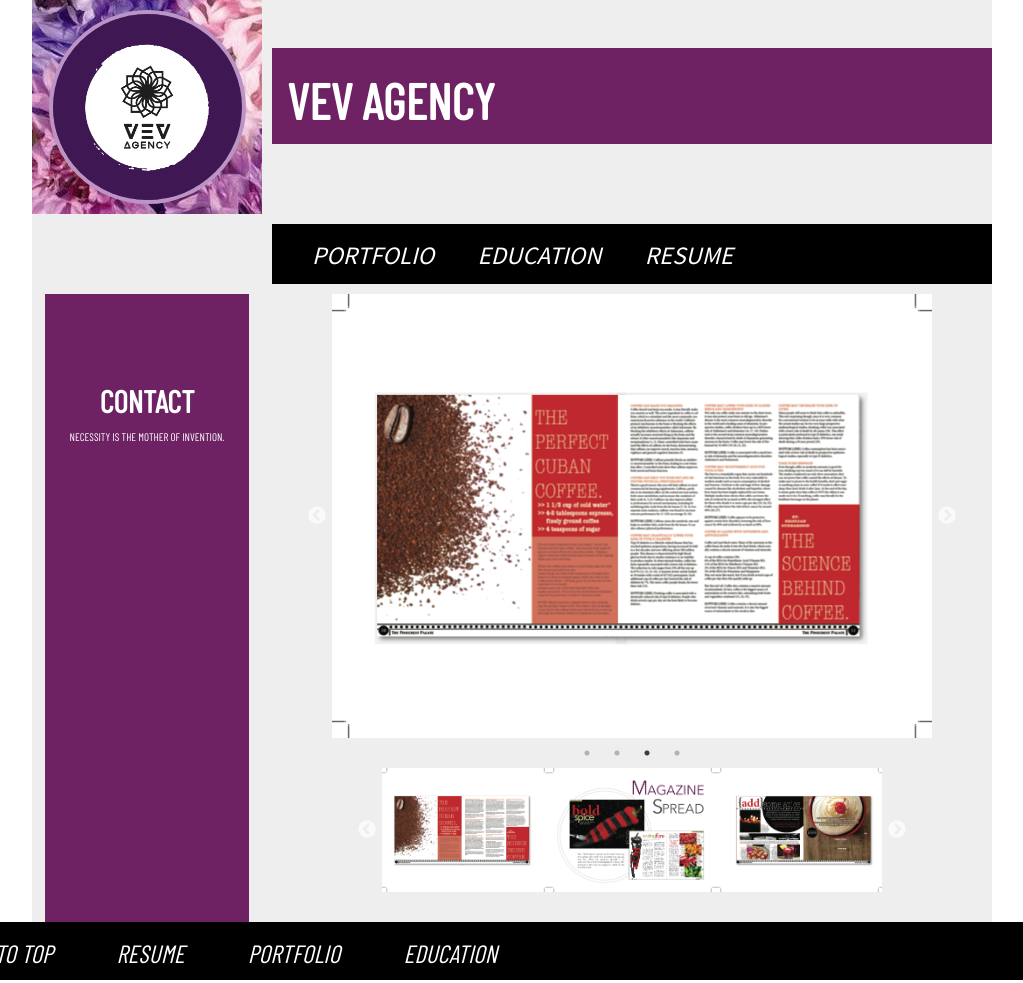
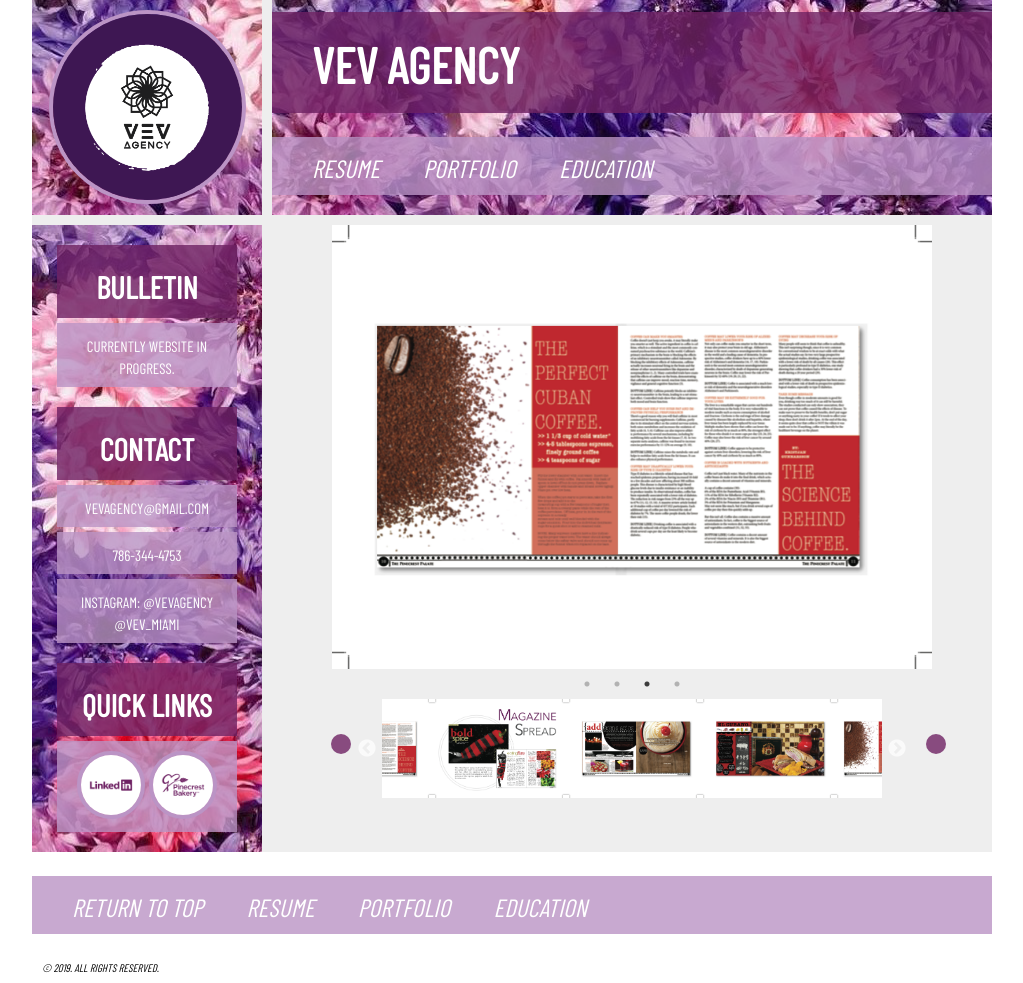
Before and after one commit to vevagency/github.io, a plain HTML site: page index.html in a window 1280 px wide. Shown: the top 983 px of the page, without its empty margins (128-1151 px from the left). Drawn offline with nearby package versions, Linux system fonts and the light colour scheme; files whose address does not match are found by name.

Commit message:
Homepage (Sidebar formatting)

```diff
--- a/css/base.css
+++ b/css/base.css
@@ -11,7 +11,6 @@
   grid-template-rows: repeat, (3, auto);
   grid-template-areas:
   "logo      header"
-  "sidebar   nav"
   "sidebar   content"
   }
 
@@ -20,8 +19,6 @@
   .logo {
     margin: 0 auto;
     padding: 10px;
-    /* width: 80%; */
-    /* text-align: center; */
     background-color: rgb(110,34,99);
     background: url(../image/brand/banner.jpg) repeat;
     max-height: 200px;
@@ -30,7 +27,6 @@
   .logo img {
     margin: 0 auto;
     width: 90%;
-    align: center;
     display: block;
     border-radius: 50%;
     border: 4px solid rgb(187,148,197);
@@ -39,18 +35,41 @@
   header {
     font-family: "Barlow Condensed", "Helvetica", sans-serif;
     font-variant-caps: all-small-caps;
-    font-size: 36px;
     /* color: rgb(244,79,172); */
-    /* background: url(../image/brand/banner-lotus.jpg) repeat; */
+    background: url(../image/brand/banner.jpg) repeat;
     width: 100%;
+    max-height: 215px;
   }
 
   h1 {
-    background-color: rgb(110,34,99);
-    padding-bottom: 10px;
-    padding-left: 15px;
+    font-size: 72px;
+    background-color: rgb(110,34,99, 0.8);
+    padding-left: 40px;
     color: white;
+    padding-bottom: 15px;
+    margin: 0;
+    margin-top: 12px;
   }
+
+  /* navigation */
+    nav {
+      font-size: 24px;
+      font-style: italic;
+      font-variant: all-small-caps;
+      text-align: left;
+      background-color: rgb(187,148,197, 0.8);
+    }
+
+    nav ul {
+      list-style-type: none;
+    }
+
+    nav li {
+      display: inline-block;
+      margin-right: 40px;
+      margin-top: 5px;
+      padding-bottom: 10px;
+    }
 
 /* content */
   body {
@@ -60,6 +79,10 @@
 
   img {
     width: 100%;
+  }
+
+  .content {
+    grid-area: content;
   }
 
   .image-container {
@@ -73,31 +96,74 @@
     margin-bottom: 30px;
   }
 
+  .prev {
+    /* content: ">"; */
+    color: rgb(110,34,99, 0.8);
+    font-size: 60px;
+    float: left;
+    margin-left: 65px;
+    margin-top: 5px;
+    background: url(../image/brand/arrow-prev.png) no-repeat;
+  }
+
+  .next{
+    /* content: "<"; */
+    color: rgb(110,34,99, 0.8);
+    font-size: 60px;
+    float: right;
+    margin-right: 20px;
+    margin-top: 5px;
+    background: url(../image/brand/arrow-next.png) no-repeat;
+  }
+
+
+  .prev ul {
+    list-style-type: none;
+  }
+
 /* sidebar */
   .sidebar {
     display: block;
     margin: 0 auto;
+    text-align: center;
+    padding-bottom: 15px;
+    padding-left: 25px;
+    padding-right: 25px;
     background-color: rgb(110,34,99);
-    text-align: center;
-    padding-bottom: 20px;
-    padding: 25px;
+    background: url(../image/brand/banner-vertical.jpg) repeat;
+  }
+
+  .sidebar h2, p {
+    font-family: "Barlow Condensed", "Helvetica", sans-serif;
+    color: white;
+    background-color: rgb(110,34,99, 0.8);
   }
 
   .sidebar h2 {
-    font-family: "Barlow Condensed", "Helvetica", sans-serif;
     font-variant-caps: all-small-caps;
     font-size: 44px;
-    /* purple */
-    color: white;
-    padding-bottom: 5px;
+    margin-bottom: 5px;
+    padding: 10px;
+    margin-top: 20px;
   }
 
   .sidebar p {
-      font-family: "Barlow Condensed", "Helvetica", sans-serif;
-      font-size: 16px;
-      color: white;
-      padding-bottom: 20px;
       font-variant-caps: all-small-caps;
+      padding: 10px;
+      background-color: rgb(187,148,197, 0.8);
+      margin-bottom: 5px;
+    }
+
+  .sidebar img {
+      /* display: inline-block; */
+      /* margin: 10px auto; */
+      /* overflow: hidden; */
+      width: 60px;
+      height: 60px;
+      border-radius: 100%;
+      border: 4px solid rgb(187,148,197);
+      /* float: left; */
+      /* margin-left: 28px; */
     }
 
   /* text */
@@ -112,7 +178,6 @@
     font-family: "Barlow Condensed", "Helvetica", sans-serif;
     font-variant-caps: all-small-caps;
     font-size: 48px;
-    /* purple */
     color: rgb(110,34,99);
     margin: 0;
     padding-top: 50px;
@@ -139,6 +204,7 @@
     /* padding-top: 20px; */
     line-height: 1.05;
     margin: 0;
+    font-size: 21px;
     }
 
     h5 {
@@ -150,37 +216,9 @@
     margin: 0;
     }
 
-  /* navigation */
-    nav {
-      font-size: 24px;
-      font-style: italic;
-      font-variant: all-small-caps;
-      background-color: black;
-    }
-
-    .main-nav {
-      padding-bottom: 10px;
-    }
-
-    nav ul {
-      list-style-type: none;
-      margin: 0;
-    }
-
-    nav li {
-      display: inline-block;
-      margin-right: 40px;
-      margin-top: 5px;
-    }
-
-  .sidebar nav {
-    padding-top: 150px;
-  }
-
-/* links */
+/* nav links */
   nav a {
     display: block;
-    /* padding: 50px; */
     text-decoration: none;
     font-size: 36px;
     color: white;
@@ -191,8 +229,7 @@
   }
 
   a:visited {
-    /* light purple */
-    color: rgb(187,148,197);
+    color: rgb(110,34,99);
   }
 
   a:active{
@@ -202,28 +239,32 @@
 /* footer */
 
   footer {
+    width: 960px;
+    margin: 0 auto;
     font-family: "Barlow Condensed", "Helvetica", sans-serif;
     font-size: 24px;
     font-style: italic;
     font-variant: all-small-caps;
-    position: relative;
+    /* position: relative; */
     text-align: left;
   }
 
   footer a {
     display: inline-block;
-    padding: 10px;
+    padding-top: 10px;
     text-decoration: none;
     color: white;
     margin-top: -10px;
   }
 
   footer a:visited {
-    color: rgb(187,148,197);
+    color: rgb(110,34,99);
   }
 
   footer small {
     font-size: 16px;
     float: left;
     margin-left: 10px;
+    color: black;
+    margin-bottom: 25px;
   }
--- a/index.html
+++ b/index.html
@@ -21,22 +21,40 @@
 
       <header>
         <h1>VEV Agency</h1>
-        <a href="index.html">
+
+          <nav>
+            <ul>
+              <li><a href="resume.html">Resume</a></li>
+              <li><a href="portfolio.html">Portfolio</a></li>
+              <li><a href="education.html">Education</a></li>
+            </ul>
+          </nav>
+
       </header>
 
-        <nav class="main-nav">
-          <ul>
-            <li><a href="portfolio.html">Portfolio</a></li>
-            <li><a href="education.html">Education</a></li>
-            <li><a href="resume.html">Resume</a></li>
-          </ul>
-        </nav>
+<!-- sidebar -->
+      <div class="sidebar">
+        <section>
+          <h2>Bulletin</h2>
+          <p>Currently website in progress.</p>
+        </section>
 
-<!-- sidebar -->
-        <section class="sidebar">
+        <section>
           <h2>Contact</h2>
-          <p>Necessity is the mother of invention.</p>
+            <p>vevagency@gmail.com</p>
+            <p>786-344-4753</p>
+            <p>Instagram: @vevagency @vev_miami</p>
         </section>
+
+        <section>
+          <h2>Quick Links</h2>
+            <p>
+              <a href="https://www.linkedin.com/in/victoria-valdes-68926035/"><img src="image/brand/logo-linkedin-white-sq.png" alt="LinkedIn Profile Link" /></a>
+              <a href="https://www.pinecrestbakery.com/"><img src="image/brand/logo-pb-white-sq.png" alt="Pinecrest Bakery Website Link" /></a>
+            </p>
+        </section>
+
+      </div>
 
 <!-- content -->
       <div class="content">
@@ -47,6 +65,11 @@
           <img src="image/portfolio/magazine-pg-7.png" alt="Slider Image 3" />
           <img src="image/portfolio/MagD9.png" alt="Slider Image 4" />
         </section>
+
+        <ul>
+            <li class="prev"></li>
+            <li class="next"></li>
+        </ul>
 
         <section class="image-container-nav">
           <img src="image/portfolio/magazine-pg-8.png" alt="Slider Image 1" />
@@ -73,6 +96,7 @@
     <p><small>&copy; 2019. All Rights Reserved.</small></p>
   </footer>
 
+<!-- image slider script -->
   <script src="js/jquery-3.3.1.min.js" type="text/javascript"></script>
   <script src="js/slick.js" type="text/javascript"></script>
   <script src="js/slick.min.js" type="text/javascript"></script>
@@ -81,15 +105,19 @@
       $(".image-container").slick({
           slidesToShow: 1,
           // slidesToScroll: 1,
+          arrows: true,
           dots: true,
-          arrows: true,
           autoplay: true,
           autoplaySpeed: 2000,
           fade: true,
-          asNavFor: ".image-container-nav",
+          prevArrow: $('.prev'),
+          nextArrow: $('.next'),
         });
       $(".image-container-nav").slick({
           slidesToShow: 3,
+          centerMode: true,
+          focusOnSelect: true,
+          asNavFor: ".image-container",
         });
     });
   </script>
```
Also changed, not shown: portfolio.html (+12 -42 lines), image/brand/arrow-next.png (added), image/brand/arrow-prev.png (added), image/brand/banner-vertical.jpg (added), 1 other file.
